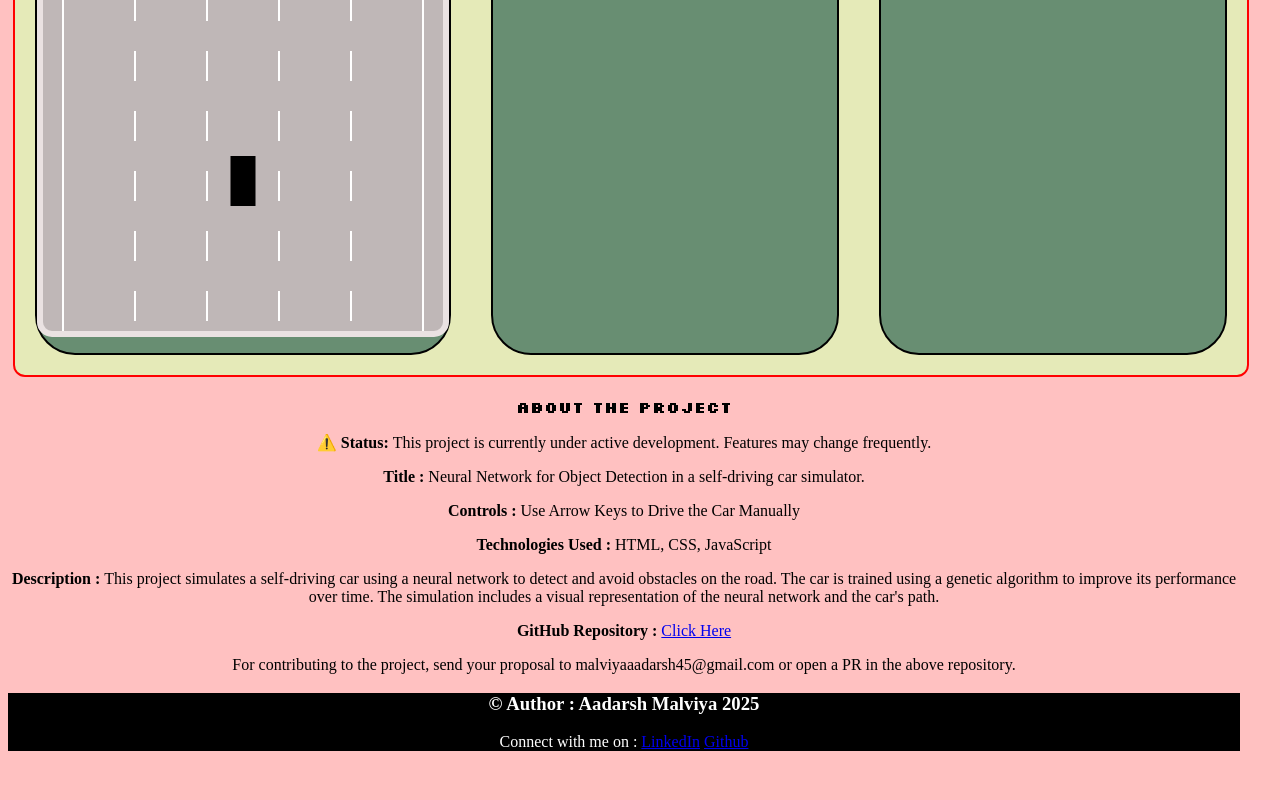
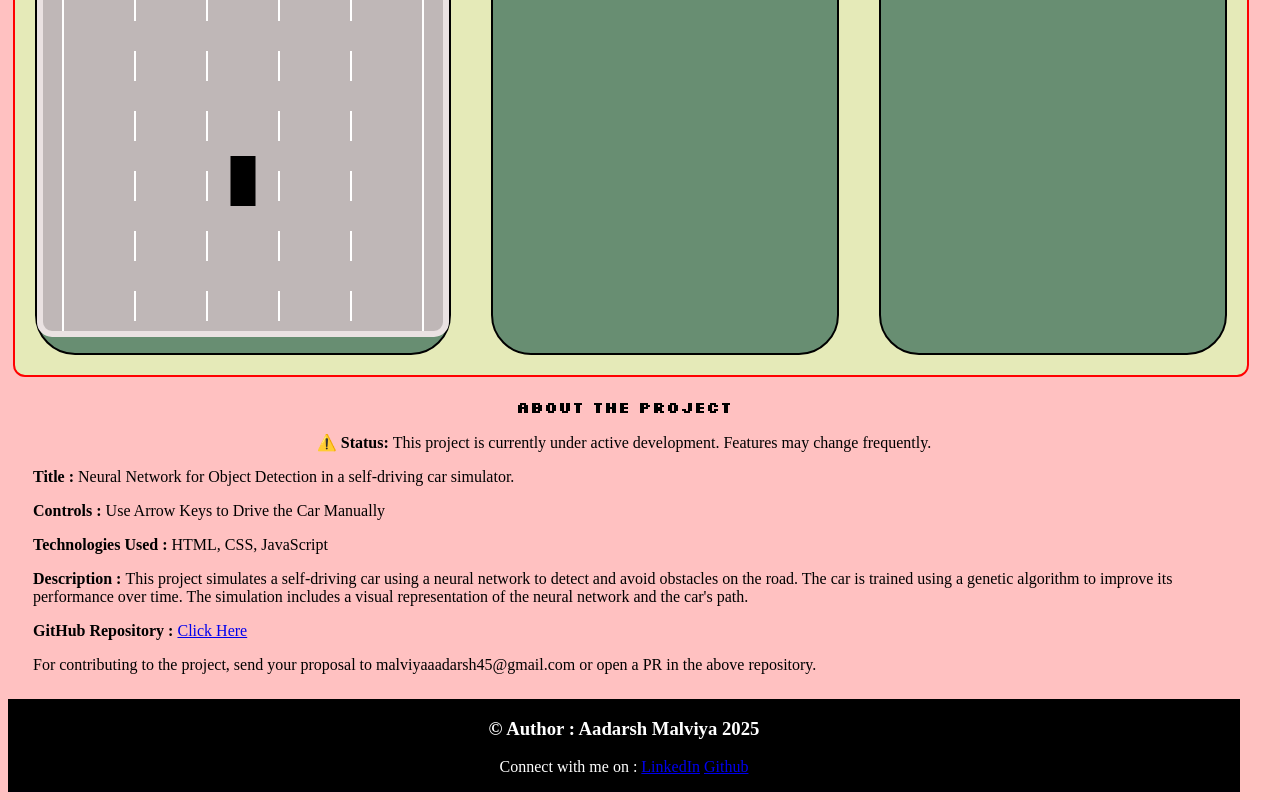
Before and after one commit to Malviyaaadarsh/self-driving-car-simulation, a plain HTML site: page index.html in a window 1280 px wide. Shown: the part 392-1192 px from the top of the page. Before the commit the page ends 1159 px from the top, so only its background shows below. Drawn offline with Linux system fonts and the light colour scheme.

Commit message:
Update style.css

```diff
--- a/style.css
+++ b/style.css
@@ -45,7 +45,14 @@ body {
     margin: 5px 20px 20px 5px;
     width: 100%;
 }
-.footer {
+.footer{
+    margin:auto ;
     background-color:black ;
     color:white;
+    overflow: auto;
 }
+
+.project-description {
+    text-align: left;
+    margin: 10px 25px 25px 25px;
+}
```
